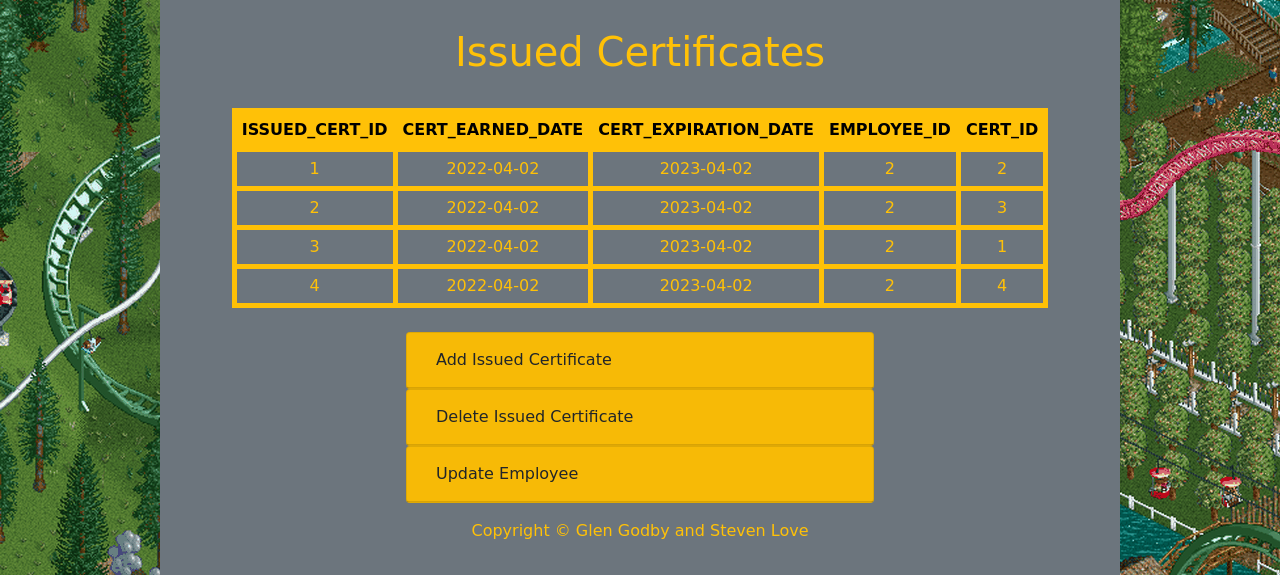
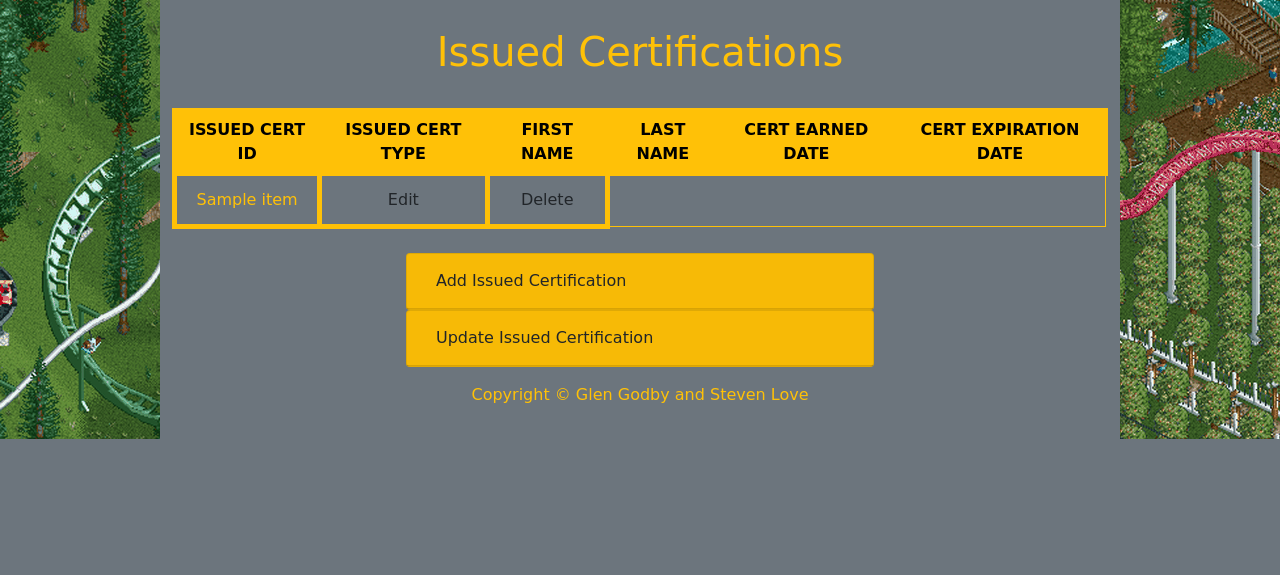
Before and after one commit to Godby-OSU/CS340-Website, a Flask app: template templates/issued-certifications.html in a window 1280 px wide. Shown: the part 442-1017 px from the top of the page. After the commit the page ends 881 px from the top, so only its background shows below. Run offline with Flask 2, Linux system fonts and the light colour scheme; the template is opened without the code that fills it: most values are stand-ins (such as "Sample title", 1, 10 or a date in 2020); parts of the project's set-up code (start-up, migrations or seed data) failed here and were passed over.

Commit message:
Add files via upload

```diff
--- a/templates/issued-certifications.html
+++ b/templates/issued-certifications.html
@@ -25,12 +25,12 @@
             <div class="col d-flex justify-content-center">
 
                 <div class="nav">
-                  <a class="nav-link text-warning h4" href="./index.html">Home</a>
-                  <a class="nav-link text-warning h4" href="./parks.html">Parks</a>
-                  <a class="nav-link text-warning h4" href="./rollercoasters.html">Rollercoasters</a>
-                  <a class="nav-link text-warning h4" id="current-page" href="./issued-certifications.html">Issued Certifications</a>
-                  <a class="nav-link text-warning h4" href="./employees.html">Employees</a>
-                  <a class="nav-link text-warning h4" href="./certificates.html">Certificates</a>
+                  <a class="nav-link text-warning h4" href="./index">Home</a>
+                  <a class="nav-link text-warning h4" href="./parks">Parks</a>
+                  <a class="nav-link text-warning h4" href="./rollercoasters">Rollercoasters</a>
+                  <a class="nav-link text-warning h4" id="current-page" href="./issued-certifications">Issued Certifications</a>
+                  <a class="nav-link text-warning h4" href="./employees">Employees</a>
+                  <a class="nav-link text-warning h4" href="./certificates">Certificates</a>
                   </div>
 
             </div>
@@ -43,151 +43,156 @@
               </a>
             </div>
         </div>
-        <!-- body -->
+
+        <!---------------------------------------------------------------
+        # POPULATE TABLE
+        # Citation for the following methods:
+        # Date: 5/15/2022
+        # Copied/adapted from:
+        # Source URL: https://github.com/osu-cs340-ecampus/flask-starter-app/blob/master/bsg_people_app/templates/people.j2
+        # -------------------------------------------------------------- -->
         <div class="row">
           <div class="col d-flex flex-column">
 
-            <h1 class="h1 text-warning mx-auto mt-5">Issued Certificates</h1>
+            <h1 class="h1 text-warning mx-auto mt-5">Issued Certifications</h1>
             <div class="mx-auto m-4">
               <table class="text-warning">
+            <!-- Access data tuple passed from app.py -->
+            {% if data %}
+			    <thead>
 				    <tr>
-                  <th>issued_cert_id</th>
-                  <th>cert_earned_date</th>
-                  <th>cert_expiration_date</th>
-                  <th>employee_id</th>
-                  <th>cert_id</th>
+              <th>Issued Cert ID</th>
+              <th>Issued Cert Type</th>
+              <th>First Name</th>
+              <th>Last Name</th>
+              <th>Cert Earned Date</th>
+              <th>Cert Expiration Date</th>
             </tr>
+
+				<tbody>
+					<!-- Now, iterate through every item in data -->{% for item in data %}
 					    <tr>
-                  <td>1</td>
-                  <td>2022-04-02</td>
-                  <td>2023-04-02</td>
-                  <td>2</td>
-                  <td>2</td>
+						    <!-- Then iterate through every key in the current item dictionary -->
+                            {% for key in item.keys() %}
+
+						    <!-- Create a <td> element with the value of that key in it -->
+						    <td> {{item[key]}} </td>
+                            {% endfor %}
+
+                <!-- Create our edit/delete buttons -->
+						    <td><a href="edit_issued_cert{{item.id}}" class="btn btn-default">Edit</a></td>
+						    <td><a href="delete_issued_cert/{{item.issued_cert_id}}" class="btn btn-default">Delete</a></td>
+
 					    </tr>
-                <tr>
-                  <td>2</td>
-                  <td>2022-04-02</td>
-                  <td>2023-04-02</td>
-                  <td>2</td>
-                  <td>3</td>
-                </tr>
-                <tr>
-                  <td>3</td>
-                  <td>2022-04-02</td>
-                  <td>2023-04-02</td>
-                  <td>2</td>
-                  <td>1</td>
-                </tr>
-                <tr>
-                  <td>4</td>
-                  <td>2022-04-02</td>
-                  <td>2023-04-02</td>
-                  <td>2</td>
-                  <td>4</td>
-                </tr>
+                        {% endfor %}
+                {% endif %}
               </table>
           </div>
 
             <!-- CRUD functions-->
             <div id="accordion">
 
-                <!-- add new issued certificate -->
+<!---------------------------------------------------------------
+# ADD Issued Certification
+# Citation for the following methods:
+# Date: 5/15/2022
+# Adapted from:
+# Source URL: https://github.com/osu-cs340-ecampus/flask-starter-app/blob/master/bsg_people_app/templates/people.j2
+# -------------------------------------------------------------- -->
 <div class="card w-50 mx-auto bg-warning">
   <div class="card-header" id="headingOne">
     <h5 class="mb-0">
       <button class="btn btn-link text-dark" data-toggle="collapse" data-target="#collapseOne" aria-expanded="false" aria-controls="collapseOne">
-                        Add Issued Certificate
+      Add Issued Certification
       </button>
     </h5>
 </div>
 
 <div id="collapseOne" class="collapse" aria-labelledby="headingOne" data-parent="#accordion">
   <div class="card-body">
-
-                        <form action="">
+      <form action="/issued-certifications" method="post">
           <fieldset>
-                                <label for="name">Certifcation Issue Date:
-                                    <input type="date">
+            <label for="cert_id">Certification ID
+              <select class="form-control" id="cert_id" name="cert_id" placeholder="" required>
+                <option default>- Select -</option>
+                {% for cert in cert_data %}
+                <option value = {{cert.cert_id}}>{{cert['type']}}</option>
+                {% endfor %}
+              </select>
             </label>
-                                <label for="name">Certifcation Expiration Date:
-                                    <input type="date">
+            <label for="employee_id">Employee ID
+              <select class="form-control" id="employee_id" name="employee_id" placeholder="" required>
+                <option default>- Select -</option>
+                {% for employee in employee_data %}
+                <option value = {{employee.employee_id}}>{{employee['first_name']}}</option>
+                {% endfor %}
+              </select>
             </label>
-                                <label for="name">Employee ID:
-                                    <input type="text">
+              <label for="cert_earned_date">Certification Earned Date
+                  <input type="date" class="form-control" id="cert_earned_date" name="cert_earned_date" placeholder="" required>
               </label>
-                                <label for="name">Certification ID:
-                                  <input type="text">
+              <label for="cert_expiration_date">Certification Expiration Date
+                  <input type="date" class="form-control" id="cert_expiration_date" name="cert_expiration_date" placeholder="" required>
               </label>
               <br>
-                                <input type="submit" value="Add Issued Certificate">
+              <input type="submit" value="Add Certification" name="add_issued_cert">
           </fieldset>
       </form>
-
 </div>
   </div>
 </div>
 
-                <!-- delete amusement park -->
-                <div class="card w-50 mx-auto bg-warning">
-                  <div class="card-header" id="headingTwo">
-                    <h5 class="mb-0">
-                      <button class="btn btn-link collapsed text-dark" data-toggle="collapse" data-target="#collapseTwo" aria-expanded="false" aria-controls="collapseTwo">
-                        Delete Issued Certificate
-                      </button>
-                    </h5>
-                  </div>
-                  <div id="collapseTwo" class="collapse" aria-labelledby="headingTwo" data-parent="#accordion">
-                    <div class="card-body">
-
-                        <form action="">
-                            <fieldset>
-
-                                <label for="name">Delete Issued Certificate:
-                                    <select>
-                                      <option value="1">1</option>
-                                      <option value="2">2</option>
-                                      <option value="3">3</option>
-                                      <option value="4">4</option>
-                                    </select>
-                                </label>
-                                <input type="submit" value="Delete">
-                            </fieldset>
-                        </form>
-
-                    </div>
-                  </div>
-                </div>
-
-                <!-- update amusement park -->
+                <!---------------------------------------------------------------
+                # UPDATE Issued Certification
+                # Citation for the following methods:
+                # Date: 5/17/2022
+                # Adapted from:
+                # Source URL: https://github.com/osu-cs340-ecampus/flask-starter-app/blob/master/bsg_people_app/templates/people.j2
+                # -------------------------------------------------------------- -->
                 <div class="card w-50 mx-auto bg-warning">
                   <div class="card-header" id="headingThree">
                     <h5 class="mb-0">
                       <button class="btn btn-link collapsed text-dark" data-toggle="collapse" data-target="#collapseThree" aria-expanded="false" aria-controls="collapseThree">
-                        Update Employee
+                        Update Issued Certification
                       </button>
                     </h5>
                   </div>
                   <div id="collapseThree" class="collapse" aria-labelledby="headingThree" data-parent="#accordion">
                     <div class="card-body">
-                      <form action="">
+                      <form action="/edit_issued_cert" method="post">
                         <fieldset>
-                          <label for="certfied-id">Issued Certificate ID:
-                            <input type="text">
+                          <label for="issued_cert_id">Certification ID
+                            <select class="form-control" id="issued_cert_id" name="issued_cert_id" placeholder="" required>
+                              <option default>- Select -</option>
+                              {% for data in data %}
+                              <option value = {{data.issued_cert_id}}>{{data['issued_cert_id']}}</option>
+                              {% endfor %}
+                            </select>
                           </label>
-                            <label for="name">Certifcation Issue Date:
-                                <input type="date">
+                          <label for="cert_id">Certification ID
+                            <select class="form-control" id="cert_id" name="cert_id" placeholder="" required>
+                              <option default>- Select -</option>
+                              {% for cert in cert_data %}
+                              <option value = {{cert.cert_id}}>{{cert['type']}}</option>
+                              {% endfor %}
+                            </select>
                           </label>
-                            <label for="name">Certifcation Expiration Date:
-                                <input type="date">
+                          <label for="employee_id">Employee ID
+                            <select class="form-control" id="employee_id" name="employee_id" placeholder="" required>
+                              <option default>- Select -</option>
+                              {% for employee in employee_data %}
+                              <option value = {{employee.employee_id}}>{{employee['first_name']}}</option>
+                              {% endfor %}
+                            </select>
                           </label>
-                            <label for="name">Employee ID:
-                                <input type="text">
+                          <label for="cert_earned_date">Certification Earned Date
+                            <input type="date" class="form-control" id="cert_earned_date" name="cert_earned_date" placeholder="" required>
                           </label>
-                            <label for="name">Certification ID:
-                              <input type="text">
+                          <label for="cert_expiration_date">Certification Expiration Date
+                            <input type="date" class="form-control" id="cert_expiration_date" name="cert_expiration_date" placeholder="" required>
                           </label>
                             <br>
-                            <input type="submit" value="Update">
+                            <input type="submit" value="Update Issued Cert" name="edit_issued_cert">
                         </fieldset>
                     </form>
                     </div>
```
Lines whose indentation alone changed are shown as unchanged.
